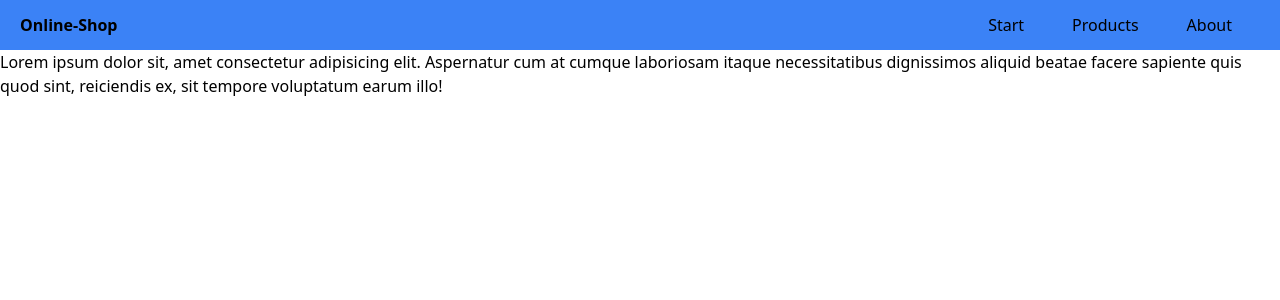
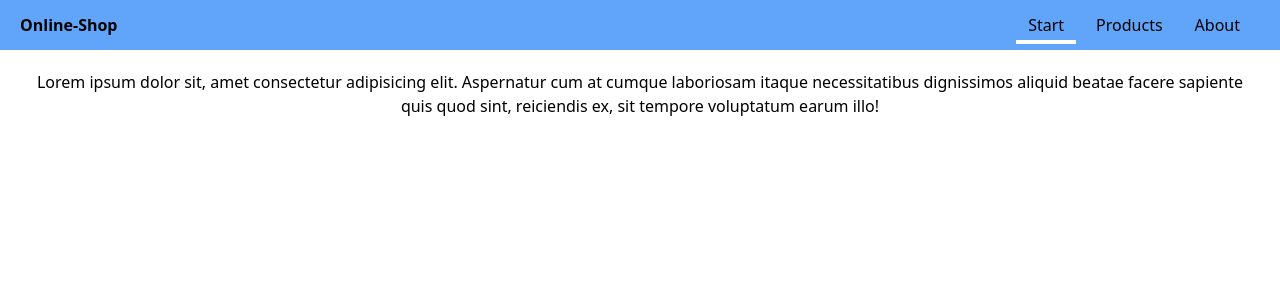
Before and after one commit to mariiaovs/react-app, a React (Create React App) app: page /about in a window 1280 px wide. Shown: the top 300 px of the page. Built offline with nearby package versions, Linux system fonts and the light colour scheme.

Commit message:
style active menu button

```diff
--- a/src/components/Navigation.tsx
+++ b/src/components/Navigation.tsx
@@ -1,18 +1,44 @@
-import React from "react";
+import React, { useState } from "react";
 import { Link } from "react-router-dom";
 
 function Navigation() {
+  const [activeLink, setActiveLink] = useState("start");
+
   return (
-    <nav className="h-[50px] flex justify-between px-5 bg-blue-500 font-white items-center">
+    <nav className="h-[50px] flex justify-between px-5 bg-blue-400 font-white items-center">
       <span className="font-bold">Online-Shop</span>
       <span>
-        <Link to="/" className="mr-2 p-5">
+        <Link
+          to="/"
+          onClick={() => setActiveLink("start")}
+          className={
+            activeLink === "start"
+              ? "border-b-4 border-white mr-2 px-3 py-1"
+              : "mr-2 px-3 py-1"
+          }
+        >
           Start
         </Link>
-        <Link to="/products" className="mr-2 p-5">
+        <Link
+          to="/products"
+          onClick={() => setActiveLink("products")}
+          className={
+            activeLink === "products"
+              ? "border-b-4 border-white mr-2 px-3 py-1"
+              : "mr-2 px-3 py-1"
+          }
+        >
           Products
         </Link>
-        <Link to="/about" className="mr-2 p-5">
+        <Link
+          to="/about"
+          onClick={() => setActiveLink("about")}
+          className={
+            activeLink === "about"
+              ? "border-b-4 border-white mr-2 px-3 py-1"
+              : "mr-2 px-3 py-1"
+          }
+        >
           About
         </Link>
       </span>
--- a/src/pages/AboutPage.tsx
+++ b/src/pages/AboutPage.tsx
@@ -1,10 +1,14 @@
 import React from "react";
 
 function AboutPage() {
-
   return (
     <div>
-        <p>Lorem ipsum dolor sit, amet consectetur adipisicing elit. Aspernatur cum at cumque laboriosam itaque necessitatibus dignissimos aliquid beatae facere sapiente quis quod sint, reiciendis ex, sit tempore voluptatum earum illo!</p>
+      <p className="text-center m-5">
+        Lorem ipsum dolor sit, amet consectetur adipisicing elit. Aspernatur cum
+        at cumque laboriosam itaque necessitatibus dignissimos aliquid beatae
+        facere sapiente quis quod sint, reiciendis ex, sit tempore voluptatum
+        earum illo!
+      </p>
     </div>
   );
 }
```
